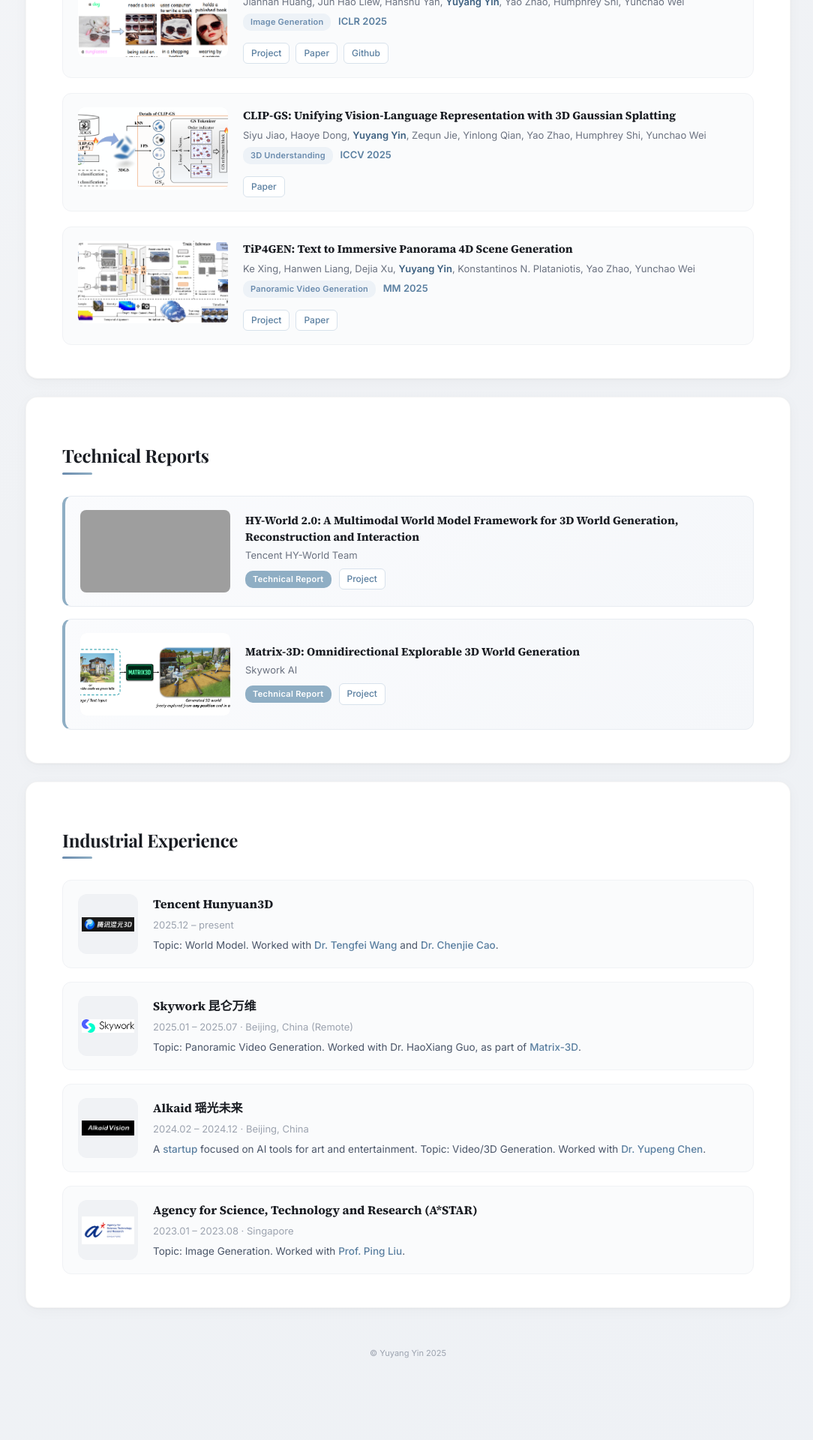
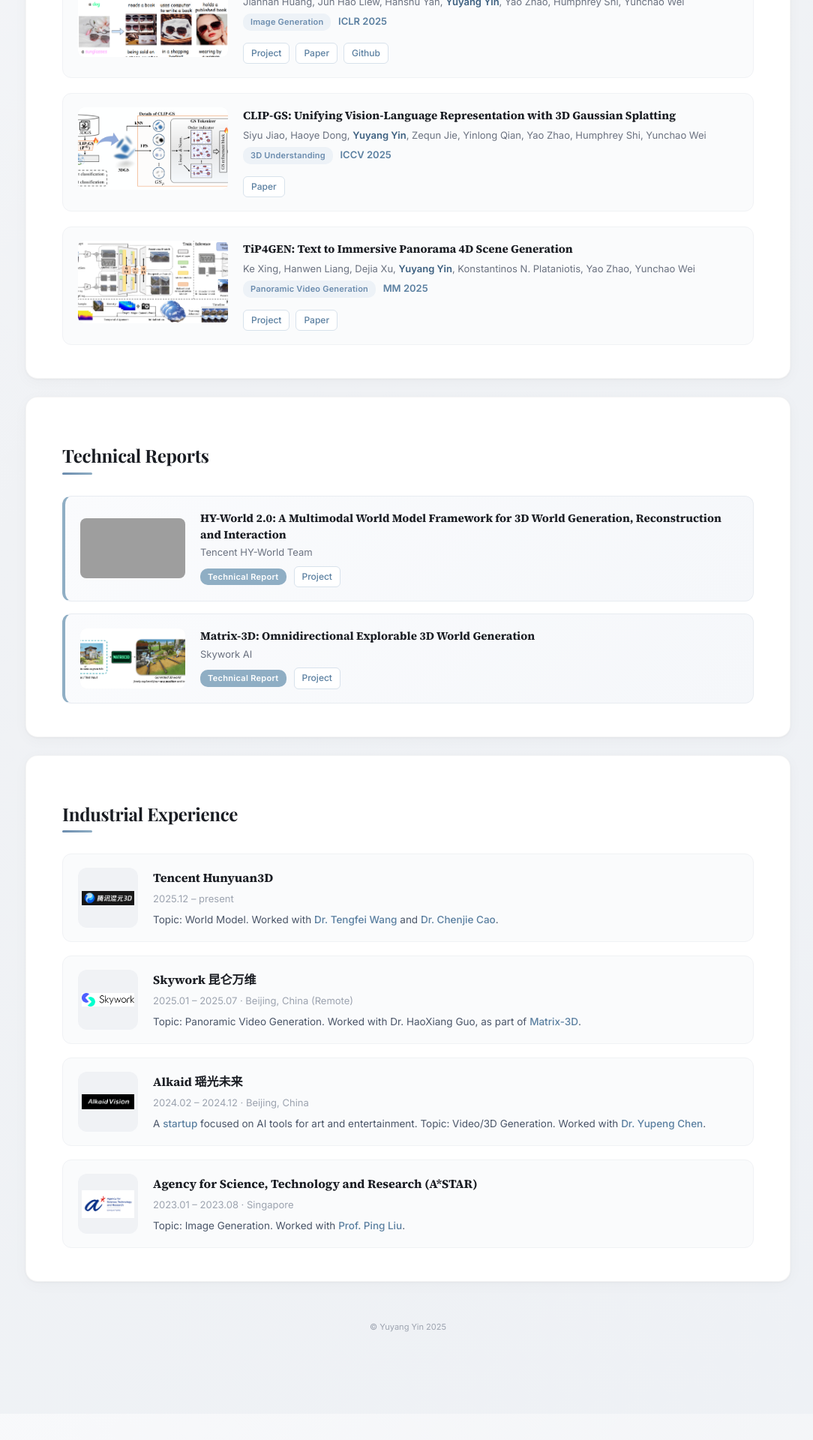
Before and after one commit to YuyangYin/YuyangYin.github.io, a Jekyll site: the page built from index.html, in a window 1280 px wide. Shown: the part 1540-3460 px from the top of the page at 75% size, without its empty margins (96-1180 px from the left). Built offline with Jekyll 4.4.1, drawn with Linux system fonts in a browser that asks for light colours; a script that is not in the unit is left out; after the commit the page ends 3425 px from its top, so only the background shows below that; grey boxes are pictures that could not be loaded.

Commit message:
reduce report thumbnail size to 140x80

```diff
--- a/assets/css/main.css
+++ b/assets/css/main.css
@@ -374,8 +374,8 @@ body {
 
 .report-thumb {
 	flex-shrink: 0;
-	width: 200px;
-	height: 110px;
+	width: 140px;
+	height: 80px;
 	border-radius: 8px;
 	overflow: hidden;
 	background: #f0f2f5;
```
